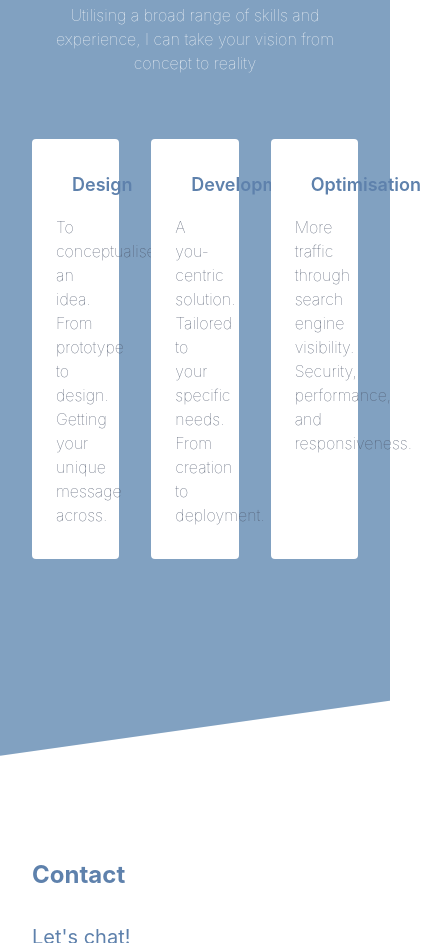
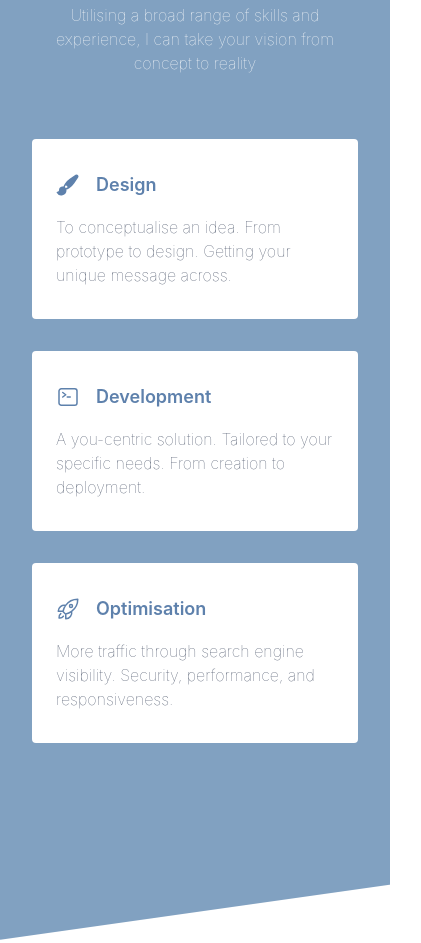
Before and after one commit to BenKrocke/benkrocke.com.au, a website: page index.html in a window 390 px wide. Shown: the part 1149-2092 px from the top of the page, 421 px wide, since content can reach past the window. Drawn offline with Linux system fonts and the light colour scheme; a web font is replaced by a local one.

Commit message:
Responsiveness

```diff
--- a/index.html
+++ b/index.html
@@ -92,7 +92,7 @@
 					can
 					take your vision from concept to reality</p>
 
-				<div class="grid grid-cols-3 gap-8">
+				<div class="grid grid-cols-1 md:grid-cols-3 gap-8">
 					<div class="bg-white min-h-32 px-6 py-8 rounded">
 						<div class="flex mb-4 items-center">
 							<svg xmlns="http://www.w3.org/2000/svg" fill="currentColor" viewBox="0 0 24 24"
```
Also changed, not shown: output.css.
